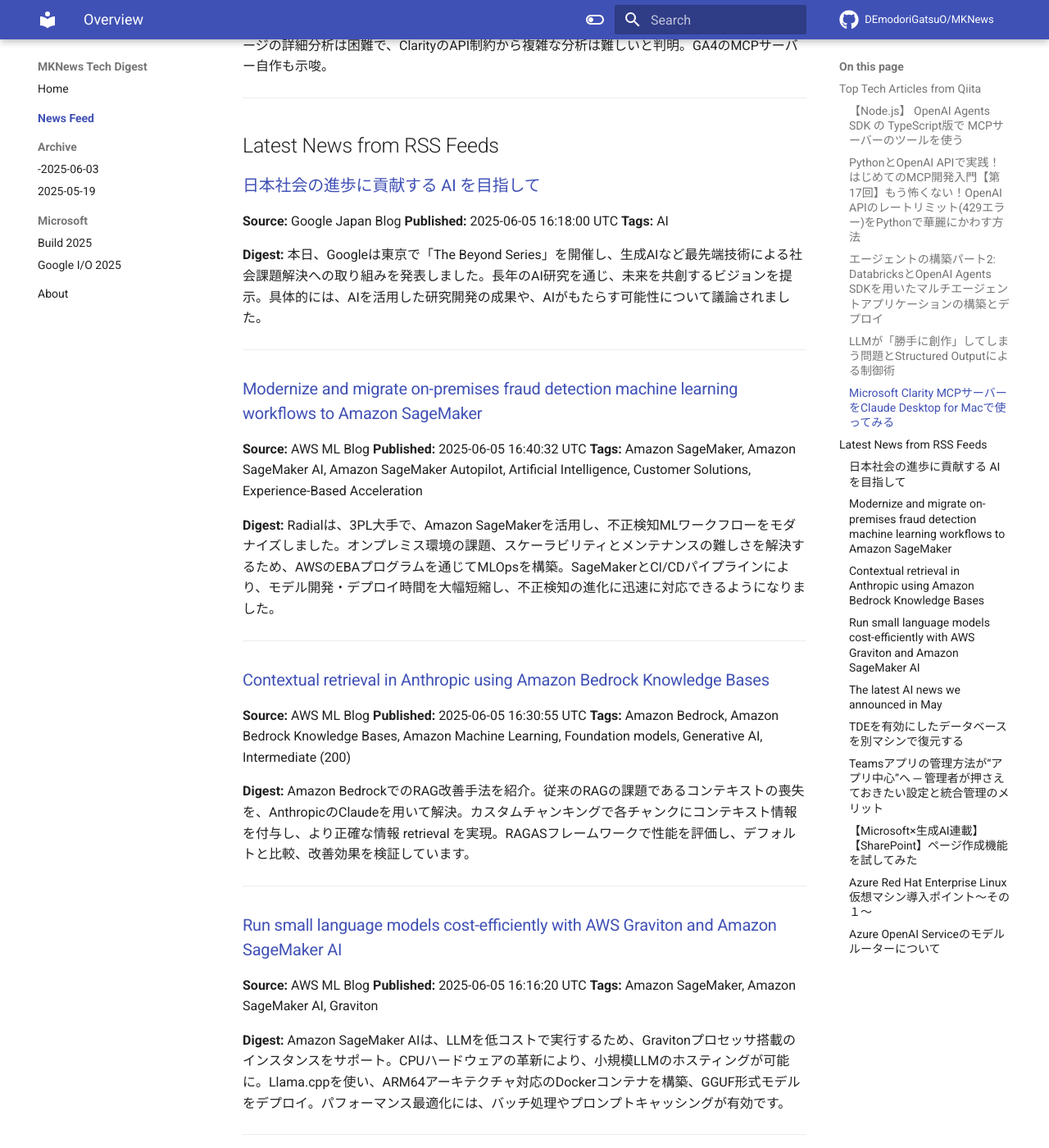
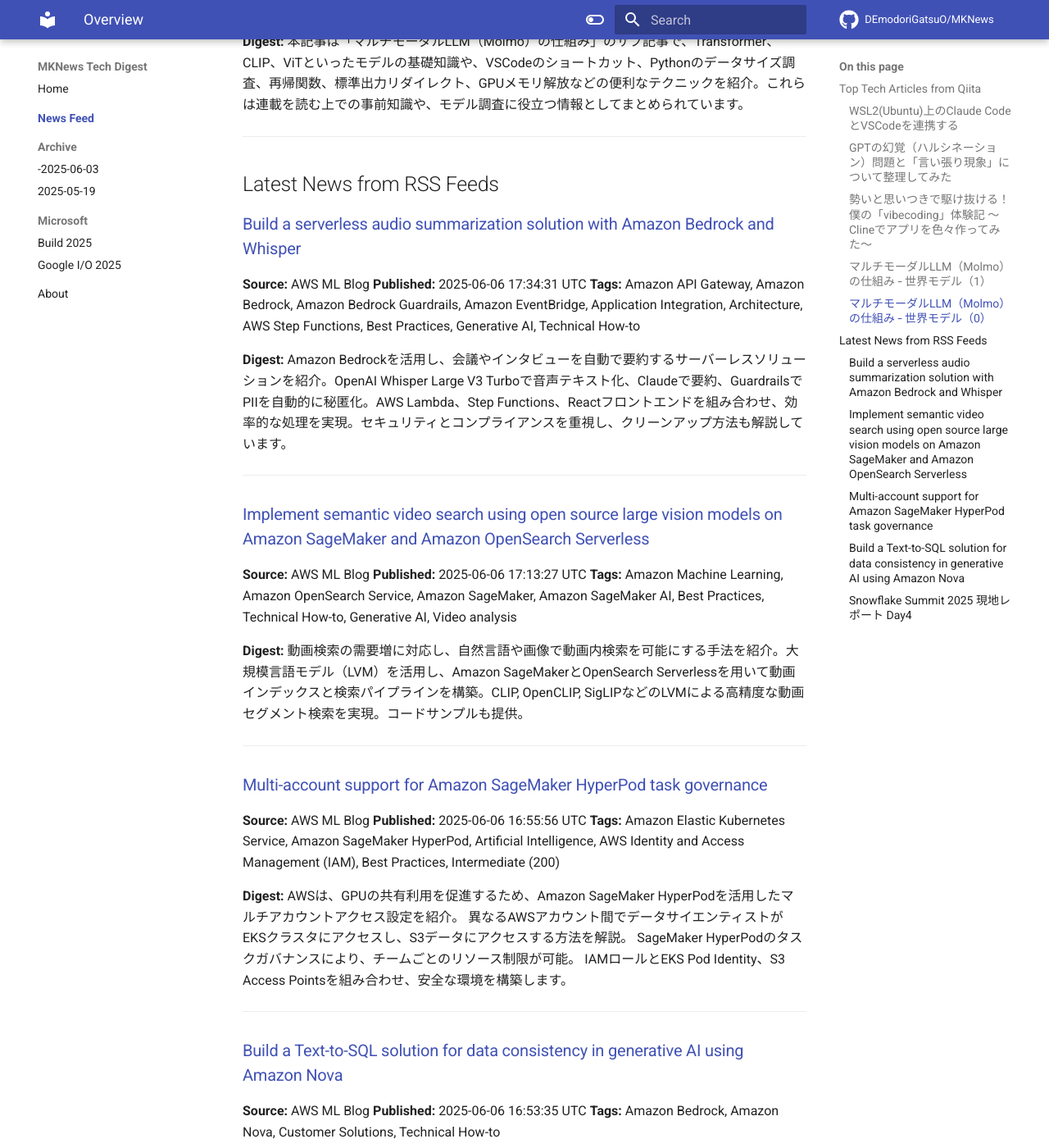
Before and after one commit to DEmodoriGatsuO/MKNews, an MkDocs documentation site: the page built from docs/news/index.md, in a window 1280 px wide and 1400 px high, scrolled down 1511 px. Shown: the whole window at 82% size. Built offline with MkDocs 1.6.1 and Material for MkDocs 9.7.7, drawn with Linux system fonts in a browser that asks for light colours; comment, search, counter and statistics services are not loaded; some of the changed text lies outside the part shown.

Commit message:
Automated AI Tech Digest - 2025-06-07

```diff
--- a/docs/news/index.md
+++ b/docs/news/index.md
@@ -1,158 +1,108 @@
-# AI Tech Trends Digest (2025-06-06)
+# AI Tech Trends Digest (2025-06-07)
 
 
 ## Top Tech Articles from Qiita
 
 
-### [【Node.js】 OpenAI Agents SDK の TypeScript版で MCPサーバーのツールを使う](https://qiita.com/youtoy/items/c2215b5bf2c903fc62bc)
-**Published:** 2025-06-05 16:10:13 UTC
+### [WSL2(Ubuntu)上のClaude CodeとVSCodeを連携する](https://qiita.com/s_moriyama/items/5c78099d9f1f9586d2b0)
+**Published:** 2025-06-06 11:20:22 UTC
 **Likes:** 1
-**Tags:** JavaScript, Node.js, MCP, OpenAI, OpenAIAgentsSDK
+**Tags:** Claude, ClaudeCode
 
 **Digest:**
-OpenAIのTypeScript版 Agents SDKとMCPサーバーを組み合わせた試用記事。既存のPython版SDKとの比較や、公式サンプルを参考に、ファイルシステム操作を試行。ファイル作成、内容の要約など指示通り動作し、成功。プロンプトの工夫で精度向上も。GPT-4oなどの新モデルも試したい。
+WSL2(Ubuntu)上のClaude CodeとホストOSのVSCodeを連携する方法を解説。VSCodeに`WSL`拡張機能を入れ、WSLから`code`コマンドでVSCodeを起動するのがポイント。NodeJSとClaude Codeをインストール後、VSCodeターミナルから`claude`コマンドで起動。`code`コマンドがない場合はシンボリックリンク作成。エラーで起動しなかった人もClaude Codeのアップデートで解決する可能性あり。
 
 ---
 
-### [PythonとOpenAI APIで実践！はじめてのMCP開発入門【第17回】もう怖くない！OpenAI APIのレートリミット(429エラー)をPythonで華麗にかわす方法](https://qiita.com/QueryPie/items/189b9b222ae07b31dc3d)
-**Published:** 2025-06-05 14:42:44 UTC
+### [GPTの幻覚（ハルシネーション）問題と「言い張り現象」について整理してみた](https://qiita.com/shinofujita/items/36dc72852db69a4f83b7)
+**Published:** 2025-06-06 10:19:32 UTC
 **Likes:** 1
-**Tags:** Python, AI, MCP, LLM, ModelContextProtocol
+**Tags:** 自然言語処理, 生成AI, ChatGPT, LLM, ハルシネーション
 
 **Digest:**
-OpenAI APIのレートリミット対策として、PythonとOpenAI APIを用いた実践的なテクニックを解説。第17回では、429エラーへの対応として、エクスポネンシャルバックオフとジッターを実装、リトライストームを回避する戦略を紹介。APIの利用上限確認やキューイング、非同期処理、キャッシュ活用など、設計上の工夫も提示。次回はGPTモデルの最適化について。
+生成AIの「幻覚」、つまり事実に基づかない情報を生成する問題について、日本語ユーザー向けに解説。AIは悪意なく嘘をつき、指摘にも訂正しない場合も。これは、AIが「知識」ではなく「次に来る単語」を予測する仕組みによるもの。実在しない情報や参考文献を生成する例も。対策として、出典確認やURL提示が有効。幻覚は今後も避けられないため、安全な付き合い方が重要。
 
 ---
 
-### [エージェントの構築パート2: DatabricksとOpenAI Agents SDKを用いたマルチエージェントアプリケーションの構築とデプロイ](https://qiita.com/taka_yayoi/items/43ce628d2b97e5c1f094)
-**Published:** 2025-06-06 05:31:21 UTC
-**Likes:** 0
-**Tags:** マルチエージェントシステム, OpenAI, Databricks, エージェント
+### [勢いと思いつきで駆け抜ける！僕の「vibecoding」体験記 〜Clineでアプリを色々作ってみた〜](https://qiita.com/Odin/items/6f34c3b5b08c8b1fcdcc)
+**Published:** 2025-06-06 08:10:56 UTC
+**Likes:** 1
+**Tags:** Python, VSCode, LLM, cline, VibeCoding
 
 **Digest:**
-DatabricksとOpenAIを活用したマルチエージェントアプリ構築を紹介。単一エージェントの限界を克服し、**データインテリジェンス**と**マーケットインテリジェンス**を組み合わせ、連携するマルチエージェントシステムを構築。トリアージ、エンタープライズ、マーケットの各エージェントが協調し、複雑な質問に対応。CLIツールとStreamlitアプリでアクセス可能。**代理認証**によりデータガバナンスを強化、企業データへの安全なアクセスを実現。
+社内で話題のAIコーディングツール**Cline**を試した結果をまとめた記事。30分で画像共有アプリや妹系AIチャットを作成、**vibecoding**（自然言語指示によるコーディング）を体験。FlaskとOpenAI APIを活用し、GPS情報取得やAIのキャラ設定も実現。**コードの可読性も高く**、モックアップや内輪利用には十分。市民開発を加速させる可能性を感じる一方、商用利用には課題も。今後はコードアシスタント的な役割を担うだろうと考察。
 
 ---
 
-### [LLMが「勝手に創作」してしまう問題とStructured Outputによる制御術](https://qiita.com/_shun/items/a1bee37843a15f182430)
-**Published:** 2025-06-06 04:35:10 UTC
+### [マルチモーダルLLM（Molmo）の仕組み ‐ 世界モデル（1）](https://qiita.com/shinya_2024/items/cf8e89771e682b93a23f)
+**Published:** 2025-06-07 05:57:29 UTC
 **Likes:** 0
-**Tags:** pydantic, データ品質, LLM, システム統合, StructuredOutputs
+**Tags:** DeepLearning, AI, Transformer, huggingface, LLM
 
 **Digest:**
-LLMの創造性ゆえに生じる、意図しない出力やデータ形式の逸脱が問題に。Structured Outputという「出力の檻」を設け、JSON Schema等で形式を厳格に定義することで、データの整合性確保と品質管理を実現。PydanticとOpenAIの組み合わせが有効。パフォーマンスへの影響や、創造性が必要な場面との使い分けも重要。
+Molmo (Multimodal Open Language Model) は、画像とテキストを扱うマルチモーダルLLM。本稿ではMolmo-7B-Dモデルを扱い、Google Colab Proで量子化モデルを実行し、その仕組みを解説。Molmoは前処理、画像エンコーダ、コネクタ、Decoder-only Transformerで構成され、コード構造も解説。Molmoの処理の流れは、テキストと画像のトークン化、画像前処理、モデル本体での推論となる。
 
 ---
 
-### [Microsoft  Clarity MCPサーバーをClaude Desktop for Macで使ってみる](https://qiita.com/hosaka_/items/dbe68c95a85d69ba7bca)
-**Published:** 2025-06-06 02:28:16 UTC
+### [マルチモーダルLLM（Molmo）の仕組み ‐ 世界モデル（0）](https://qiita.com/shinya_2024/items/38be2ff931b5b119b3bd)
+**Published:** 2025-06-07 05:47:22 UTC
 **Likes:** 0
-**Tags:** Microsoft, MCP, GA4, Claude, ClaudeDesktop
+**Tags:** DeepLearning, AI, Transformer, huggingface, LLM
 
 **Digest:**
-Microsoft Clarityの無料Web分析ツールをClaude Desktopで活用する実験。Clarity MCPサーバーを導入し、APIトークン取得や設定を経て、メディア別流入分析に成功。しかし、特定ページの詳細分析は困難で、ClarityのAPI制約から複雑な分析は難しいと判明。GA4のMCPサーバー自作も示唆。
+本記事は「マルチモーダルLLM（Molmo）の仕組み」のサブ記事で、Transformer、CLIP、ViTといったモデルの基礎知識や、VSCodeのショートカット、Pythonのデータサイズ調査、再帰関数、標準出力リダイレクト、GPUメモリ解放などの便利なテクニックを紹介。これらは連載を読む上での事前知識や、モデル調査に役立つ情報としてまとめられています。
 
 ---
 
 ## Latest News from RSS Feeds
 
 
-### [日本社会の進歩に貢献する AI を目指して](https://blog.google/intl/ja-jp/company-news/technology/ai-researchtokyo-co-imagine-the-future-of-society-with-ai/)
-**Source:** Google Japan Blog
-**Published:** 2025-06-05 16:18:00 UTC
-**Tags:** AI
+### [Build a serverless audio summarization solution with Amazon Bedrock and Whisper](https://aws.amazon.com/blogs/machine-learning/build-a-serverless-audio-summarization-solution-with-amazon-bedrock-and-whisper/)
+**Source:** AWS ML Blog
+**Published:** 2025-06-06 17:34:31 UTC
+**Tags:** Amazon API Gateway, Amazon Bedrock, Amazon Bedrock Guardrails, Amazon EventBridge, Application Integration, Architecture, AWS Step Functions, Best Practices, Generative AI, Technical How-to
 
 **Digest:**
-本日、Googleは東京で「The Beyond Series」を開催し、生成AIなど最先端技術による社会課題解決への取り組みを発表しました。長年のAI研究を通じ、未来を共創するビジョンを提示。具体的には、AIを活用した研究開発の成果や、AIがもたらす可能性について議論されました。
+Amazon Bedrockを活用し、会議やインタビューを自動で要約するサーバーレスソリューションを紹介。OpenAI Whisper Large V3 Turboで音声テキスト化、Claudeで要約、GuardrailsでPIIを自動的に秘匿化。AWS Lambda、Step Functions、Reactフロントエンドを組み合わせ、効率的な処理を実現。セキュリティとコンプライアンスを重視し、クリーンアップ方法も解説しています。
 
 ---
 
-### [Modernize and migrate on-premises fraud detection machine learning workflows to Amazon SageMaker](https://aws.amazon.com/blogs/machine-learning/modernize-and-migrate-on-premises-fraud-detection-machine-learning-workflows-to-amazon-sagemaker/)
+### [Implement semantic video search using open source large vision models on Amazon SageMaker and Amazon OpenSearch Serverless](https://aws.amazon.com/blogs/machine-learning/implement-semantic-video-search-using-open-source-large-vision-models-on-amazon-sagemaker-and-amazon-opensearch-serverless/)
 **Source:** AWS ML Blog
-**Published:** 2025-06-05 16:40:32 UTC
-**Tags:** Amazon SageMaker, Amazon SageMaker AI, Amazon SageMaker Autopilot, Artificial Intelligence, Customer Solutions, Experience-Based Acceleration
+**Published:** 2025-06-06 17:13:27 UTC
+**Tags:** Amazon Machine Learning, Amazon OpenSearch Service, Amazon SageMaker, Amazon SageMaker AI, Best Practices, Technical How-to, Generative AI, Video analysis
 
 **Digest:**
-Radialは、3PL大手で、Amazon SageMakerを活用し、不正検知MLワークフローをモダナイズしました。オンプレミス環境の課題、スケーラビリティとメンテナンスの難しさを解決するため、AWSのEBAプログラムを通じてMLOpsを構築。SageMakerとCI/CDパイプラインにより、モデル開発・デプロイ時間を大幅短縮し、不正検知の進化に迅速に対応できるようになりました。
+動画検索の需要増に対応し、自然言語や画像で動画内検索を可能にする手法を紹介。大規模言語モデル（LVM）を活用し、Amazon SageMakerとOpenSearch Serverlessを用いて動画インデックスと検索パイプラインを構築。CLIP, OpenCLIP, SigLIPなどのLVMによる高精度な動画セグメント検索を実現。コードサンプルも提供。
 
 ---
 
-### [Contextual retrieval in Anthropic using Amazon Bedrock Knowledge Bases](https://aws.amazon.com/blogs/machine-learning/contextual-retrieval-in-anthropic-using-amazon-bedrock-knowledge-bases/)
+### [Multi-account support for Amazon SageMaker HyperPod task governance](https://aws.amazon.com/blogs/machine-learning/multi-account-support-for-amazon-sagemaker-hyperpod-task-governance/)
 **Source:** AWS ML Blog
-**Published:** 2025-06-05 16:30:55 UTC
-**Tags:** Amazon Bedrock, Amazon Bedrock Knowledge Bases, Amazon Machine Learning, Foundation models, Generative AI, Intermediate (200)
+**Published:** 2025-06-06 16:55:56 UTC
+**Tags:** Amazon Elastic Kubernetes Service, Amazon SageMaker HyperPod, Artificial Intelligence, AWS Identity and Access Management (IAM), Best Practices, Intermediate (200)
 
 **Digest:**
-Amazon BedrockでのRAG改善手法を紹介。従来のRAGの課題であるコンテキストの喪失を、AnthropicのClaudeを用いて解決。カスタムチャンキングで各チャンクにコンテキスト情報を付与し、より正確な情報 retrieval を実現。RAGASフレームワークで性能を評価し、デフォルトと比較、改善効果を検証しています。
+AWSは、GPUの共有利用を促進するため、Amazon SageMaker HyperPodを活用したマルチアカウントアクセス設定を紹介。  異なるAWSアカウント間でデータサイエンティストがEKSクラスタにアクセスし、S3データにアクセスする方法を解説。 SageMaker HyperPodのタスクガバナンスにより、チームごとのリソース制限が可能。  IAMロールとEKS Pod Identity、S3 Access Pointsを組み合わせ、安全な環境を構築します。
 
 ---
 
-### [Run small language models cost-efficiently with AWS Graviton and Amazon SageMaker AI](https://aws.amazon.com/blogs/machine-learning/run-small-language-models-cost-efficiently-with-aws-graviton-and-amazon-sagemaker-ai/)
+### [Build a Text-to-SQL solution for data consistency in generative AI using Amazon Nova](https://aws.amazon.com/blogs/machine-learning/build-a-text-to-sql-solution-for-data-consistency-in-generative-ai-using-amazon-nova/)
 **Source:** AWS ML Blog
-**Published:** 2025-06-05 16:16:20 UTC
-**Tags:** Amazon SageMaker, Amazon SageMaker AI, Graviton
+**Published:** 2025-06-06 16:53:35 UTC
+**Tags:** Amazon Bedrock, Amazon Nova, Customer Solutions, Technical How-to
 
 **Digest:**
-Amazon SageMaker AIは、LLMを低コストで実行するため、Gravitonプロセッサ搭載のインスタンスをサポート。CPUハードウェアの革新により、小規模LLMのホスティングが可能に。Llama.cppを使い、ARM64アーキテクチャ対応のDockerコンテナを構築、GGUF形式モデルをデプロイ。パフォーマンス最適化には、バッチ処理やプロンプトキャッシングが有効です。
+企業は正確なリアルタイム分析を必要とし、Text-to-SQLは非技術者でもデータにアクセスできるようにします。 Amazon BedrockのAmazon Nova LLMを活用し、**Text-to-SQLは構造化データから正確なSQLを生成**。RAGやBIよりも、**スキーマに準拠した結果を確実に得られ**、操作的なクエリに最適です。サンプルコードと実行手順も提供。
 
 ---
 
-### [The latest AI news we announced in May](https://blog.google/technology/ai/google-ai-updates-may-2025/)
-**Source:** Google DeepMind
-**Published:** 2025-06-05 18:30:00 UTC
-**Tags:** Search, Android, Google One, Google Ads, Google DeepMind, Google Labs, Shopping, Gemini, AI, Gemini App
+### [Snowflake Summit 2025 現地レポート Day4](https://blog.jbs.co.jp/entry/2025/06/06/154138)
+**Source:** JBS Blog
+**Published:** 2025-06-06 06:41:38 UTC
+**Tags:** snowflake, AI
 
 **Digest:**
-Googleは2025年5月、AI分野で最新アップデートを発表しました。具体的な内容は不明ですが、AI技術の進展を示す重要な動きです。GoogleのAI戦略や、今後提供されるであろう新機能に注目が集まっています。今後の動向から目が離せません。
+Data&AI事業部の和村です。Snowflake Summit最終日、サンフランシスコの熱気をお届けします！AIエージェントを用いた会話アプリ開発のデモなど、Cortex AI関連セッションが印象的でした。Day1～3の様子も踏まえ、データ活用に関する最新情報が満載の4日間でした。
 
 ---
-
-### [TDEを有効にしたデータベースを別マシンで復元する](https://blog.jbs.co.jp/entry/2025/06/06/143258)
-**Source:** JBS Blog
-**Published:** 2025-06-06 05:32:58 UTC
-**Tags:** SQLデータベース, SQL Server, RDBMS
-
-**Digest:**
-TDE（透過的データ暗号化）を有効にしたデータベースを、別のマシンで復元しようとしたところ、通常の手順ではうまくいかない問題が発生しました。原因を調査した結果、TDE有効時の復元には特別な手順が必要だと判明しました。
-
----
-
-### [Teamsアプリの管理方法が“アプリ中心”へ ─ 管理者が押さえておきたい設定と統合管理のメリット](https://blog.jbs.co.jp/entry/2025/06/06/101104)
-**Source:** JBS Blog
-**Published:** 2025-06-06 01:11:04 UTC
-**Tags:** Microsoft Teams, Microsoft 365, Tech
-
-**Digest:**
-Microsoft Teamsアプリ管理が進化！アプリ中心管理で変更点や新機能が登場。Microsoft 365アプリとの統一管理も実現し、Teamsアプリの効率的な運用が可能に。今後は、Teamsアプリの管理が一層スムーズになるでしょう。
-
----
-
-### [【Microsoft×生成AI連載】【SharePoint】ページ作成機能を試してみた](https://blog.jbs.co.jp/entry/2025/06/06/090303)
-**Source:** JBS Blog
-**Published:** 2025-06-06 00:03:03 UTC
-**Tags:** Copilot, Microsoft Copilot, Microsoft 365 Copilot, 生成AI, Microsoft×生成AI連載, SharePoint
-
-**Digest:**
-Microsoft SharePoint OnlineでCopilotのページ作成機能を試用した連載記事です。テンプレートまたはプロンプトからページを作成し、その利用シーン、メリット、注意点を解説しています。過去の連載記事へのリンクもあり、SharePointでのCopilot活用法が網羅的に紹介されています。
-
----
-
-### [Azure Red Hat Enterprise Linux 仮想マシン導入ポイント～その１～](https://blog.jbs.co.jp/entry/2025/06/05/163208)
-**Source:** JBS Blog
-**Published:** 2025-06-05 07:32:08 UTC
-**Tags:** Azure, Linux, RHEL
-
-**Digest:**
-Azure上のRHEL VMは、**Red Hat** のライセンスとサポートが利用可能です。**カスタマーポータル** からの情報収集や、**Red Hat Insights** によるシステム状態の確認が重要です。これらツールを活用することで、デプロイ後の運用を効率化し、安定稼働を実現できます。
-
----
-
-### [Azure OpenAI Serviceのモデルルーターについて](https://blog.jbs.co.jp/entry/2025/06/05/150734)
-**Source:** JBS Blog
-**Published:** 2025-06-05 06:07:34 UTC
-**Tags:** AI, Azure, Azure OpenAI, LLM, Tech, 生成AI, 大規模言語モデル
-
-**Digest:**
-Azure OpenAI Serviceのモデルルーター機能を試用した記録です。この機能は、複数のモデルの中から最適なモデルを自動選択し、タスク実行を効率化します。記事では、モデルルーターの構成方法や具体的な利用例、得られた知見などを中心に解説します。
-
----
```
